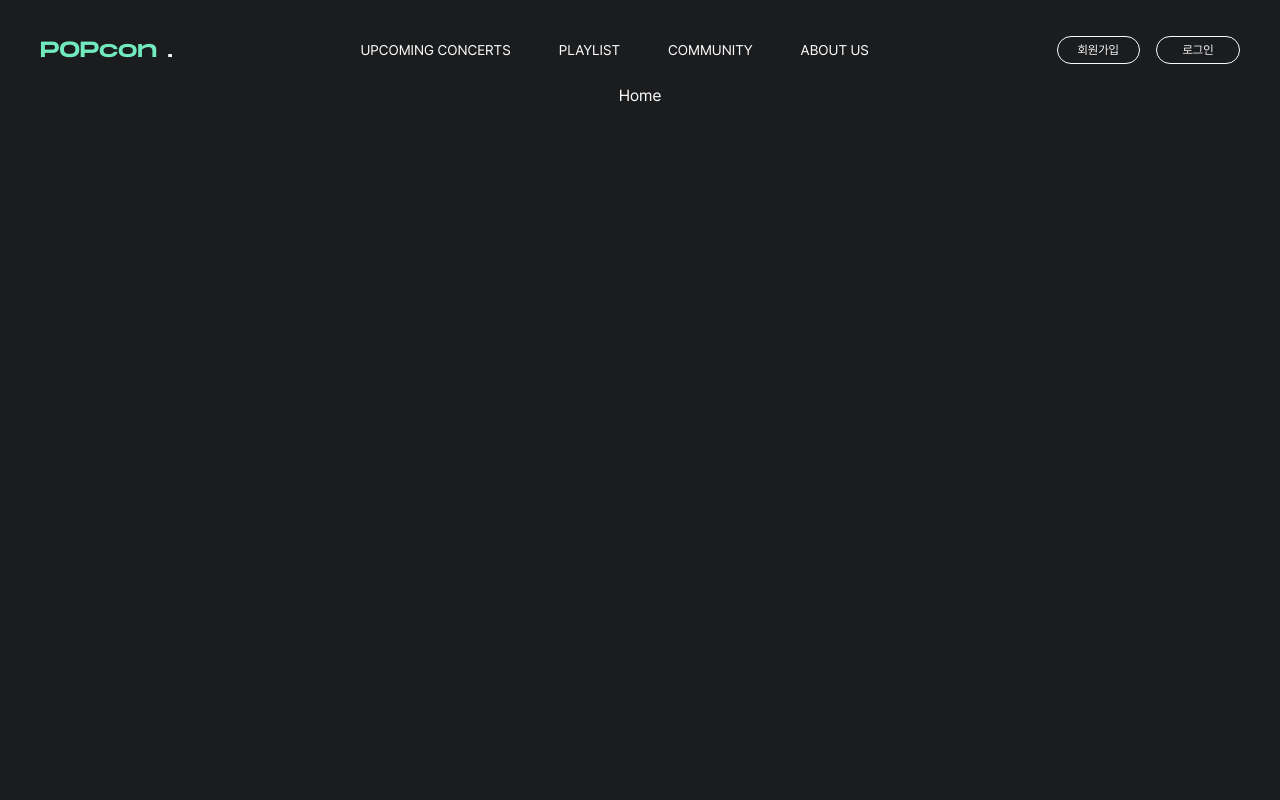
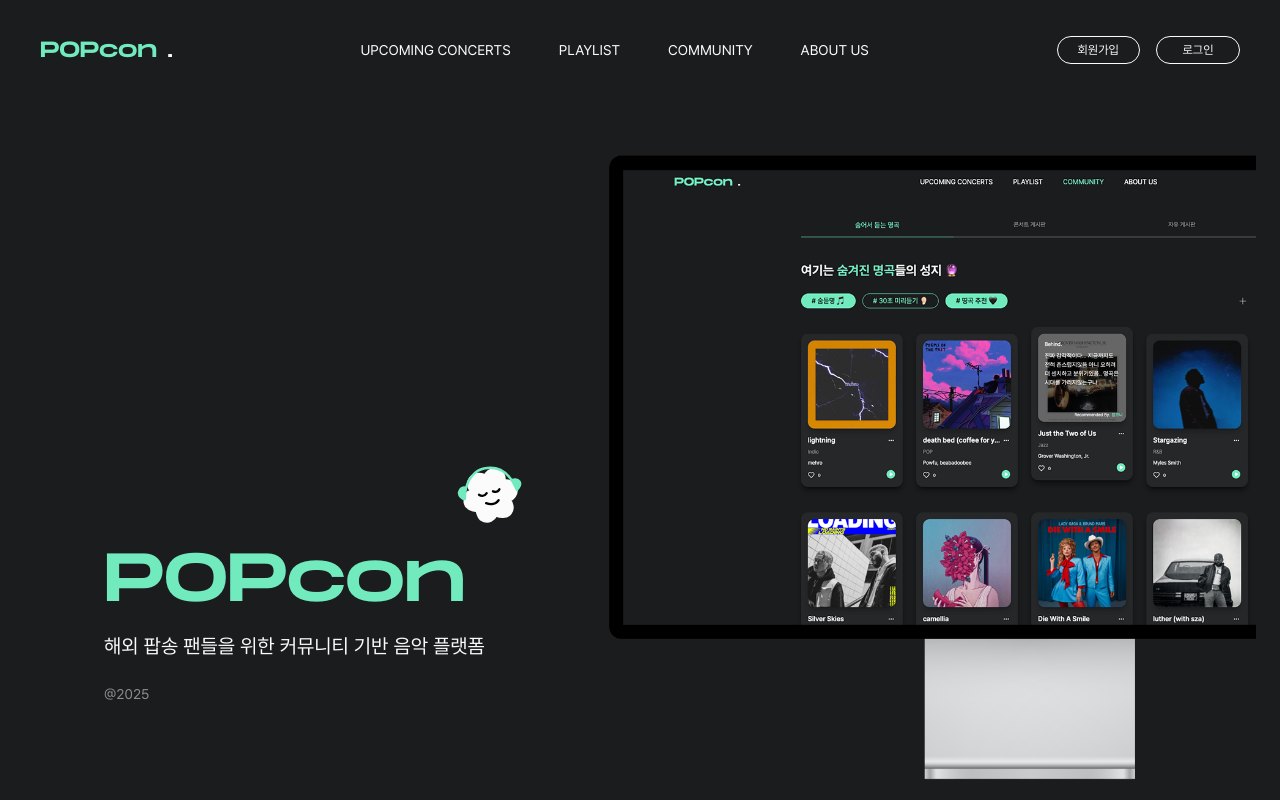
Before and after one commit to devcourse-team3-popcon/popcon, a React (Vite) app: page / in a window 1280 px wide. Shown: the top 800 px of the page. Built offline with nearby package versions, Linux system fonts and the light colour scheme; no server answers.

Commit message:
💄 Home 첫번째 Section 스타일링

```diff
--- a/src/pages/home/Home.tsx
+++ b/src/pages/home/Home.tsx
@@ -1,7 +1,43 @@
 export default function Home() {
   return (
     <>
-      <h1>Home</h1>
+      <main className="h-full w-full">
+        <section className="h-[90vh] justify-center flex items-center overflow-hidden">
+          <div className="flex-1 h-full relative">
+            <div className="pl-20 items-baseline h-auto bottom-25 absolute flex flex-col gap-6">
+              <div>
+                <div className="w-full">
+                  <img
+                    src="/src/assets/images/popcon.svg"
+                    alt="팝콘 로고"
+                    className="absolute -top-15 right-[-30px] w-12 h-12 scale-150"
+                  />
+                  <h1 className="font-[MonumentExtended] text-[68px] text-[color:var(--primary-300)] ">
+                    POPcon
+                  </h1>
+                </div>
+                <h3 className="text-xl font-normal">
+                  해외 팝송 팬들을 위한 커뮤니티 기반 음악 플랫폼
+                </h3>
+              </div>
+
+              <span className="text-sm text-[color:var(--white-80)]">
+                @2025
+              </span>
+            </div>
+          </div>
+          <div className="flex-1 relative h-full">
+            <img
+              src="/src/assets/images/mockup.png"
+              alt=""
+              className="absolute top-25 scale-110"
+            />
+          </div>
+        </section>
+        <section className="h-[100vh] bg-[color:var(--primary-300)]">
+          <div>dqw</div>
+        </section>
+      </main>
     </>
   );
 }
```
Also changed, not shown: src/assets/images/mockup.png (added), src/assets/images/popcon.svg (added).
